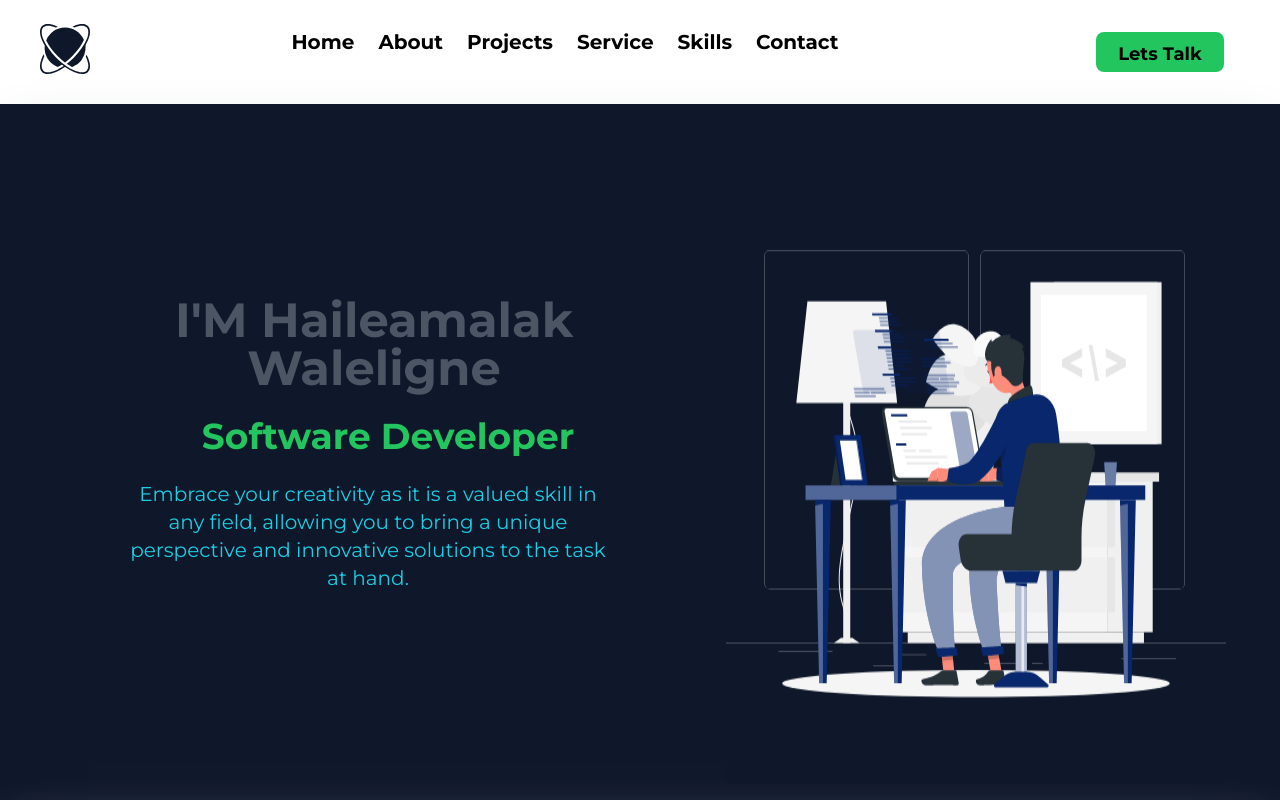
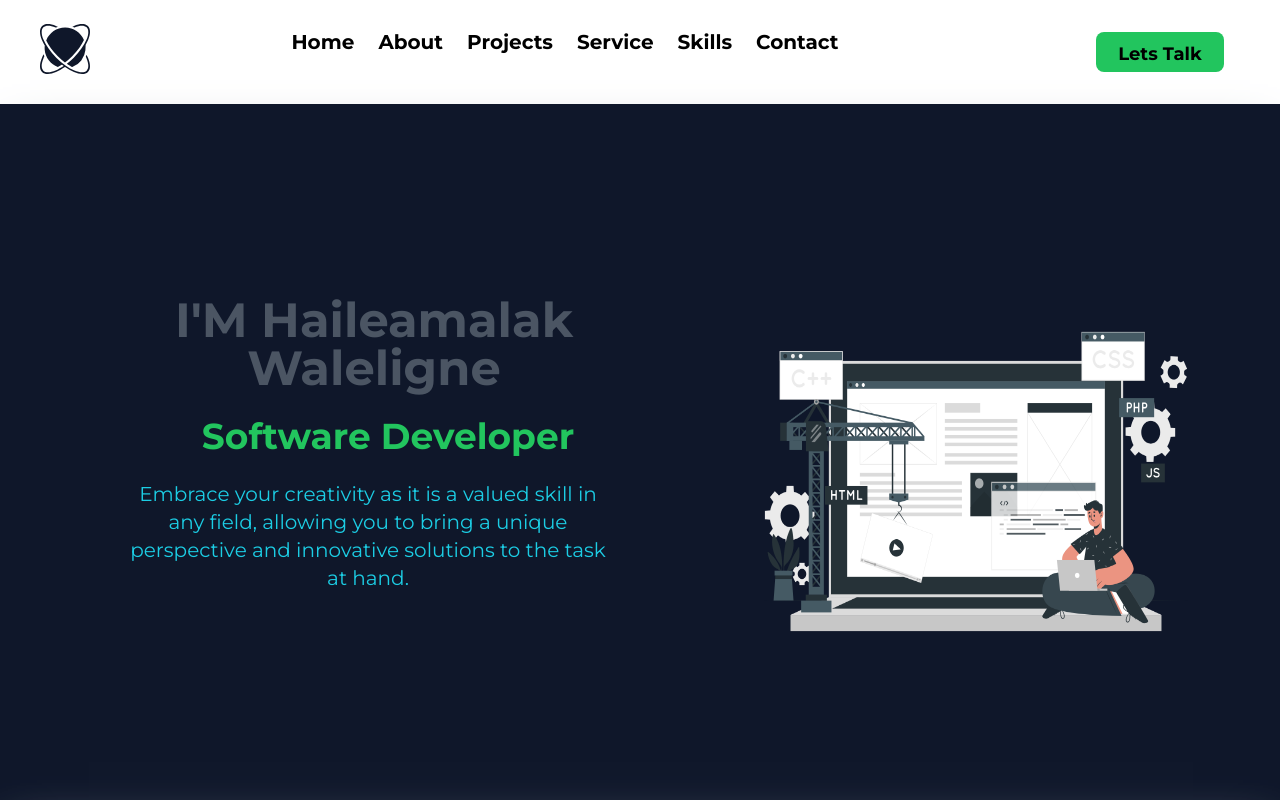
Before and after one commit to haileamlakwalelige/me-and-tensae, a React (Create React App) app: page / in a window 1280 px wide. Shown: the top 800 px of the page. Built offline with nearby package versions, Linux system fonts and the light colour scheme.

Commit message:
second update of the day

```diff
--- a/src/haila/About.js
+++ b/src/haila/About.js
@@ -12,8 +12,8 @@ const About=()=>{
             <div>
             <h1 className='text-center font-bold text-4xl text-white pt-24 lg:pt-20 pr-20 pl-3  '>About Me</h1>
                 <p className="text-center text-gray-400 hover:text-gray-300 text-lg  pt-5">
-                Hello, my name is <br/>
-                 <span className="font-bold text-xl text-green-400 text-center ">Haileamlak Waleligne</span>
+                Hello, my name is
+                 <span className="font-bold text-xl text-green-400 text-center "> Haileamlak Waleligne</span>
                 </p>
                 <p className="text-gray-400 hover:text-gray-300 text-lg  pt-1 flex justify-center items-center lg:text-start lg:pt-auto">
                  and I am a software developer with a passion
--- a/src/haila/Heros.js
+++ b/src/haila/Heros.js
@@ -1,5 +1,5 @@
 import React, { useEffect } from 'react';
-import gif from '../imgs/p9.gif';
+import dev from './imgs/dev.png';
 import AOS from 'aos';
 import 'aos/dist/aos.css';
 
@@ -10,7 +10,7 @@ const Heros = () => {
 
   return (
     // eslint-disable-next-line react/style-prop-object
-    <div className='bg-slate-900 shadow-2xl shadow-gray-400  shadow-2xl pb-4'>
+    <div className='bg-slate-900 shadow-2xl shadow-gray-400 pb-4'>
       <div className='pt-10 grid lg:grid-cols-2 lg:gap-16 '>
         <div
           className='md:ml-32 mt-32 flex flex-col text-center  items-center'
@@ -28,15 +28,15 @@ const Heros = () => {
             to the task at hand.
           </p>
         </div>
-        <div className="">
+        <div className=''>
           <div
             className=' rounded-full w-full mt-10 grid justify-center opacity-50 '
             data-aos='fade-up'
           >
             <img
               alt='Haileamlak Waleligne'
-              src={gif}
-              className='justify-center flex md:h-[600px] md:w-[500px] w-[300px] h-[400px] sm:w-[400px] sm:h-[500px]   sm:ml-32 md:ml-0 rounded-lg'
+              src={dev}
+              className='justify-center flex md:h-[600px] md:w-[500px] w-[300px] h-[500px] sm:w-[400px] sm:h-[500px]   sm:ml-32 md:ml-0 rounded-lg'
             />
           </div>
         </div>
```
Also changed, not shown: public/imgs/dev.png (added), src/haila/imgs/dev.png (added).
